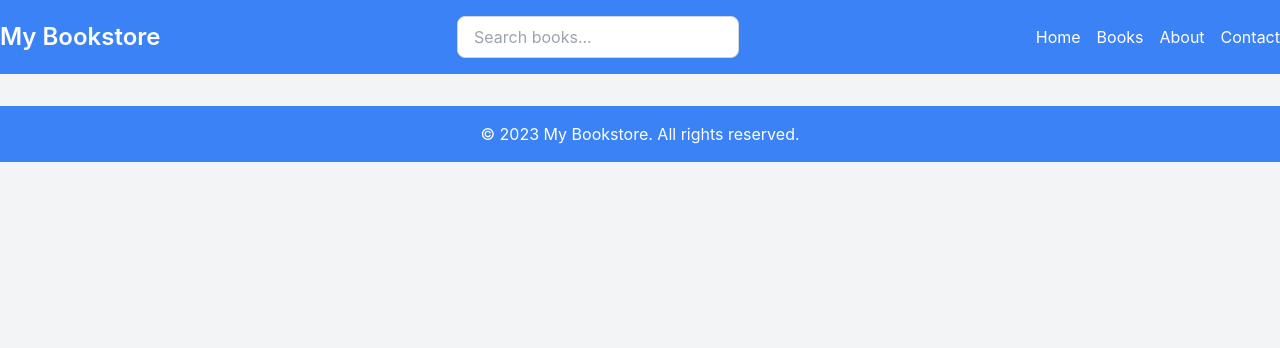
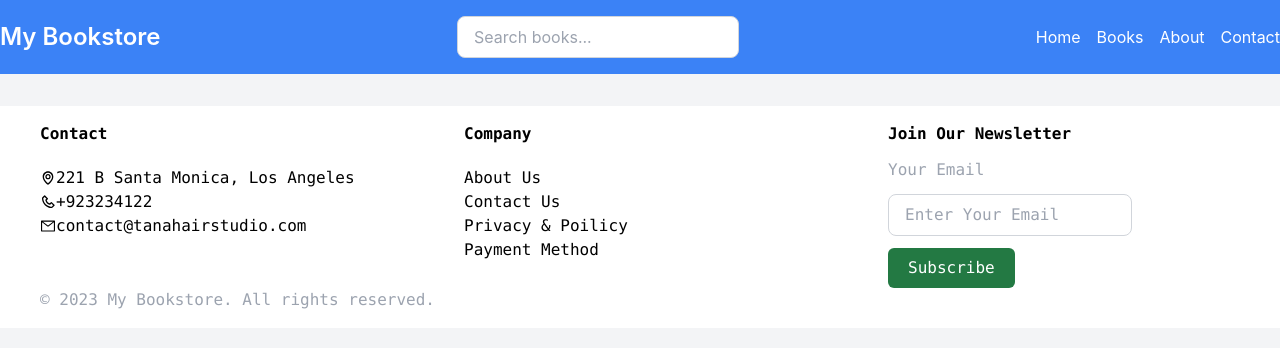
Before and after one commit to mike489/Book_Store_project, a React (Create React App) app: page / in a window 1280 px wide. Shown: the top 348 px of the page. Built offline with nearby package versions, Linux system fonts and the light colour scheme; the HTML template or start-up script is replaced by a standard one.

Commit message:
edit and adding footer

```diff
--- a/package.json
+++ b/package.json
@@ -8,6 +8,7 @@
     "@testing-library/user-event": "^13.5.0",
     "react": "^18.2.0",
     "react-dom": "^18.2.0",
+    "react-icons": "^4.10.1",
     "react-router-dom": "^6.14.2",
     "react-scripts": "5.0.1",
     "web-vitals": "^2.1.4"
--- a/src/components/Footer.jsx
+++ b/src/components/Footer.jsx
@@ -1,11 +1,67 @@
 import React from "react";
-
+import { BiPhone, BiMap } from "react-icons/bi";
+import { AiOutlineMail } from "react-icons/ai";
 const Footer = () => {
   return (
-    <div>
-      <footer className="bg-blue-500 py-4 mt-8">
-        <div className="container mx-auto text-center text-white">
-          &copy; 2023 My Bookstore. All rights reserved.
+    <div className="">
+      <footer className="bg-white py-4 mt-8 text-black pl-10 font-mono">
+        <div className="grid grid-cols-1 md:grid-cols-2 lg:grid-cols-3 gap-8 ">
+          <div className="flex flex-col items-start space-y-5">
+            <p className="font-bold">Contact</p>
+            <ul>
+              <li>
+                <div className="flex items-center">
+                  <BiMap />
+                  <a href="#">221 B Santa Monica, Los Angeles</a>
+                </div>
+              </li>
+              <li>
+                <div className="flex items-center">
+                  <BiPhone />
+                  <a href="#">+923234122</a>
+                </div>
+              </li>
+              <li>
+                <div className="flex items-center">
+                  <AiOutlineMail />
+                  <a href="#">contact@tanahairstudio.com</a>
+                </div>
+              </li>
+            </ul>
+          </div>
+          <div className="flex flex-col items-start space-y-5">
+            <p className="font-bold">Company</p>
+            <ul>
+              <li>
+                <a href="#">About Us</a>
+              </li>
+              <li>
+                <a href="#">Contact Us</a>
+              </li>
+              <li>
+                <a href="#">Privacy & Poilicy</a>
+              </li>
+              <li>
+                <a href="#">Payment Method</a>
+              </li>
+            </ul>
+          </div>
+          <div className="flex flex-col items-start space-y-3 w-full">
+            <h1 className="font-bold">Join Our Newsletter</h1>
+            <p className="text-gray-400 "> Your Email </p>
+
+            <input
+              className="px-4 py-2  rounded-lg border border-gray-300 focus:outline-none "
+              type="text"
+              placeholder="Enter Your Email"
+            />
+            <button className="text-white font-medium p-2 px-5 rounded-md bg-[#237943]">
+              Subscribe
+            </button>
+          </div>
+        </div>
+        <div className="text-gray-400">
+          &copy; {new Date().getFullYear()} My Bookstore. All rights reserved.
         </div>
       </footer>
     </div>
--- a/src/pages/Home.jsx
+++ b/src/pages/Home.jsx
@@ -33,7 +33,7 @@ const Home = () => {
                 </a>
               </li>
               <li>
-                <a href="#" className="text-white hover:underline">
+                <a href="#footer" className="text-white hover:underline">
                   Contact
                 </a>
               </li>
```
Also changed, not shown: src/components/NavBar.jsx (deleted), 1 other file (tests, documents, lock files or other folders).
